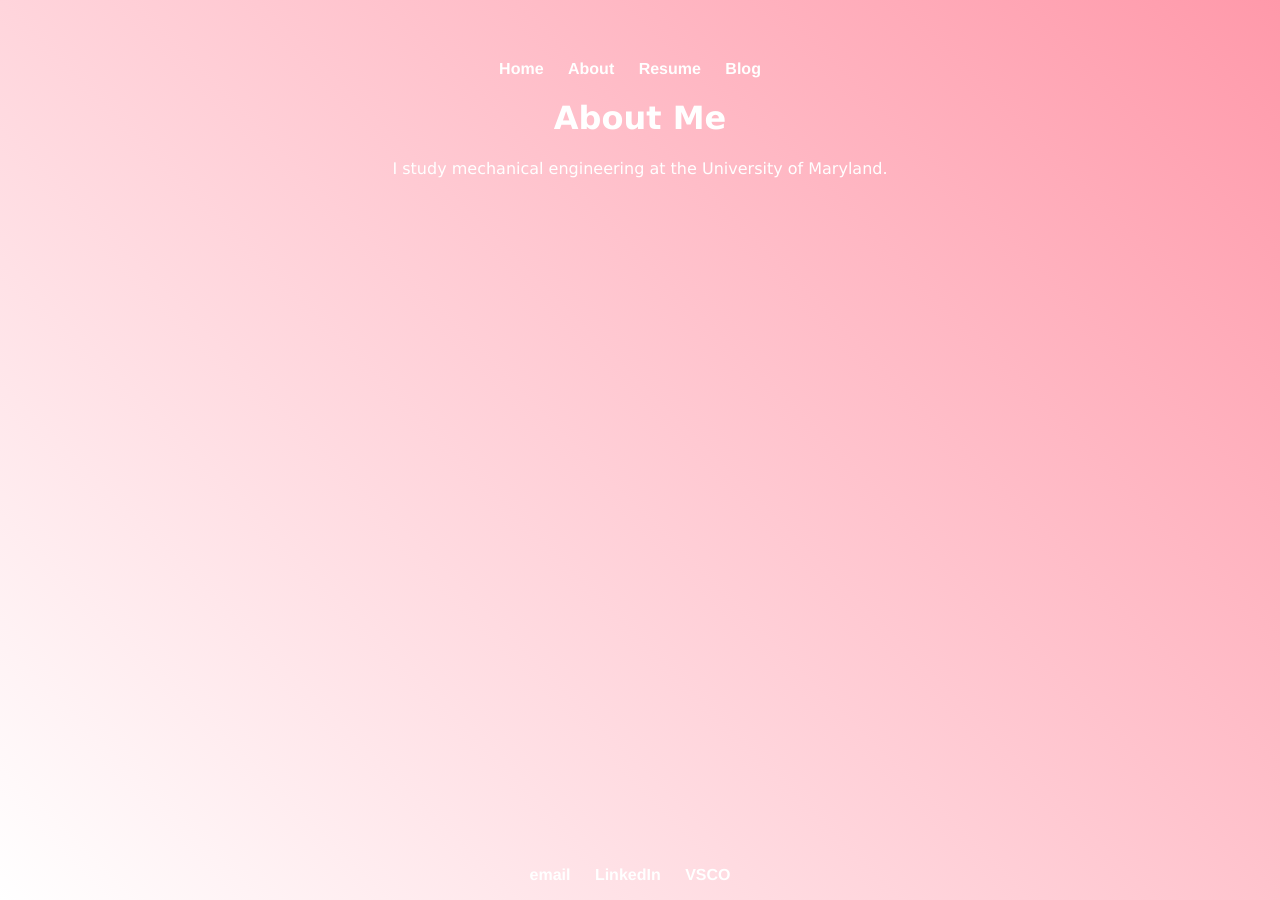
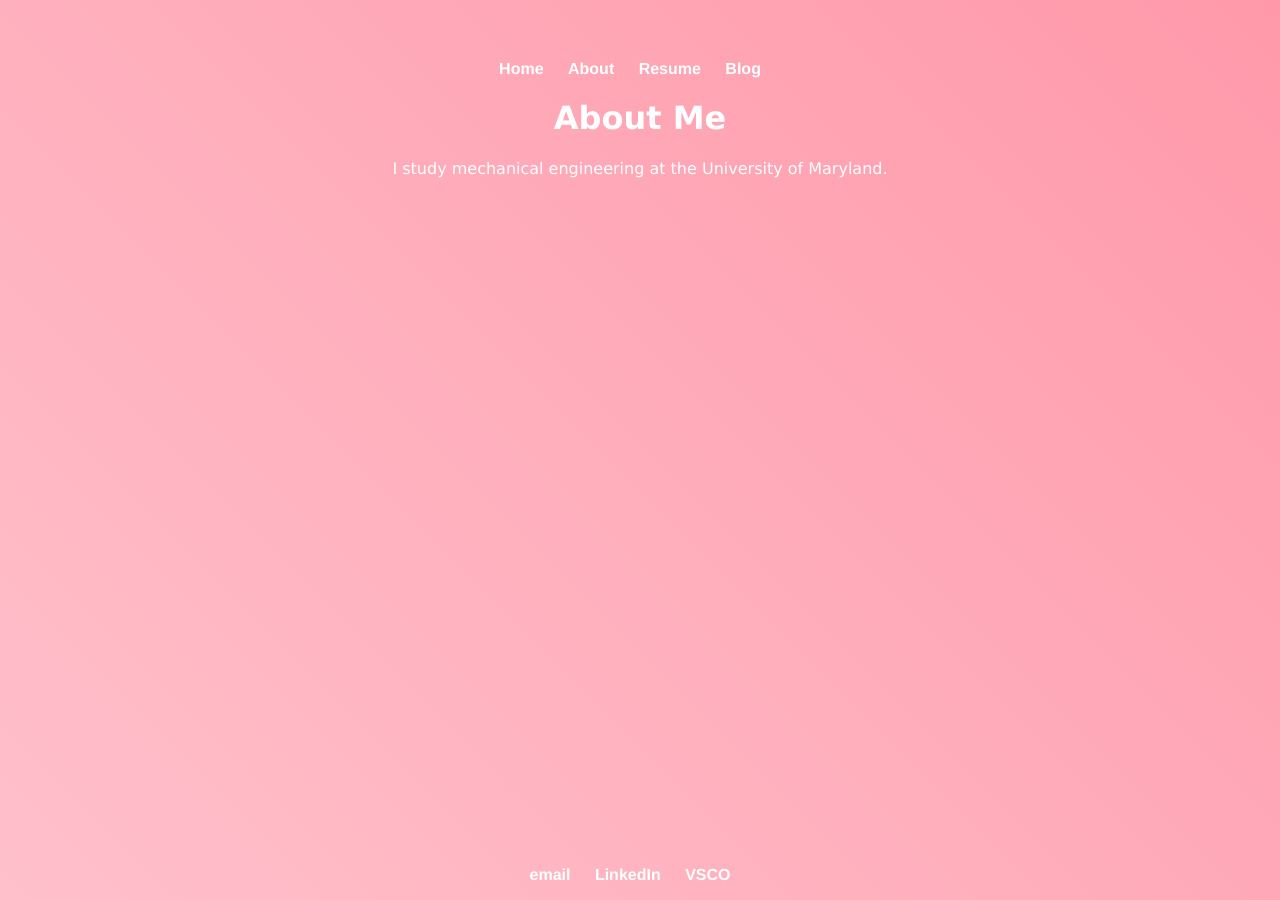
Before and after one commit to katherinekemp/katherinekemp.github.io, a Jekyll site: the page built from about/index.html, in a window 1280 px wide. Built offline with Jekyll 4.4.1, drawn with Linux system fonts in a browser that asks for light colours.

Commit message:
Update default.html

```diff
--- a/_layouts/default.html
+++ b/_layouts/default.html
@@ -8,7 +8,7 @@
 				height: 100%;
 			}
 			body {
-				background-image: linear-gradient(45deg, #FFFFFF, #ff99aa);
+				background-image: linear-gradient(45deg, #ffc0cb, #ff99aa);
 				background-repeat: no repeat;
 				color: white;
 				font-family: verdana;
```
